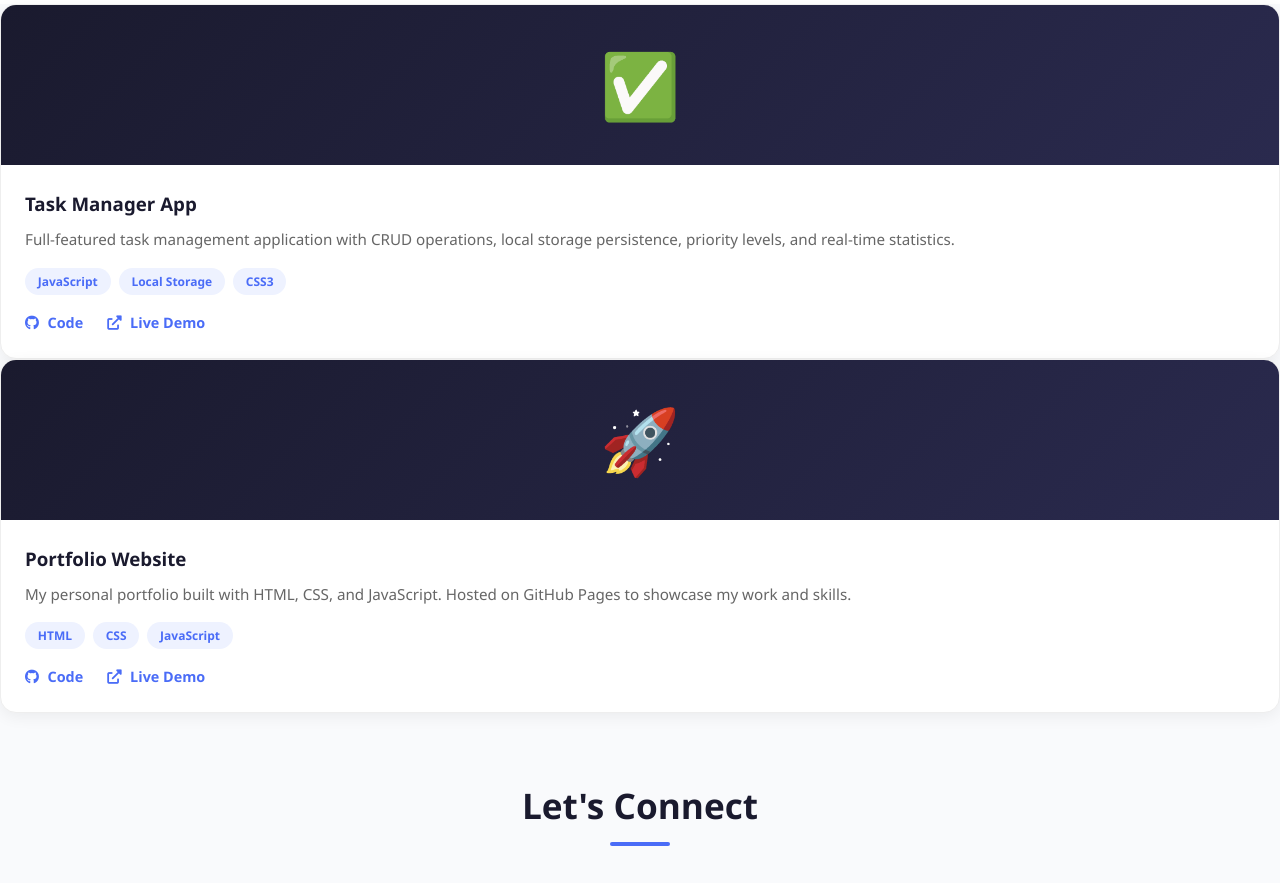
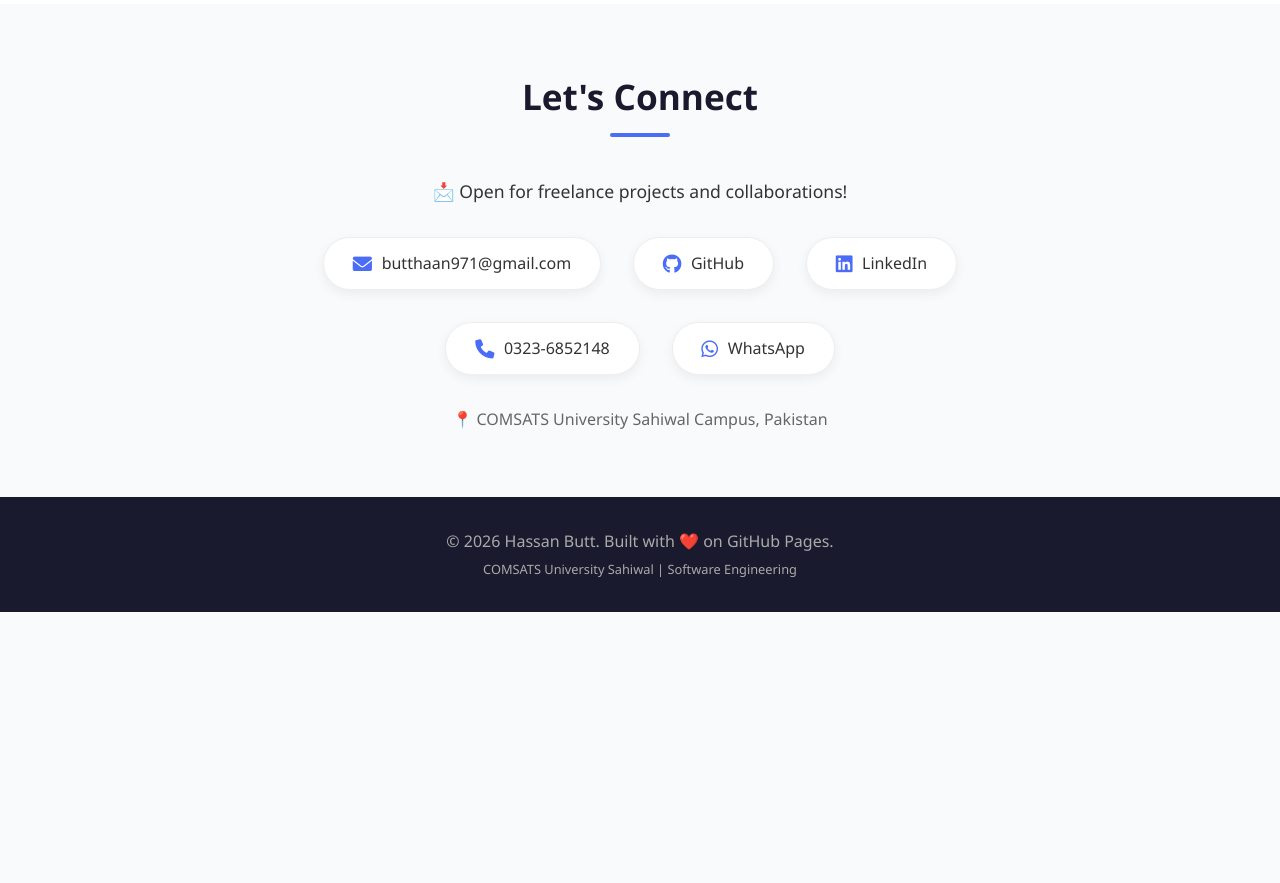
Before and after one commit to Hassanbutt67/Hassanbutt67.github.io, a plain HTML site: page index.html in a window 1280 px wide. Shown: the part 3139-4022 px from the top of the page. After the commit the page ends 3751 px from the top, so only its background shows below. Drawn offline with Linux system fonts and the light colour scheme.

Commit message:
Update index.html

```diff
--- a/index.html
+++ b/index.html
@@ -153,8 +153,7 @@
                         </div>
                     </div>
                 </div>
-
-                <!-- PROJECT 2: Task Manager -->
+        <!-- PROJECT 2: Task Manager -->
                 <div class="project-card">
                     <div class="project-thumbnail">✅</div>
                     <div class="project-info">
@@ -185,44 +184,6 @@
                         </div>
                         <div class="project-links">
                             <a href="https://github.com/Hassanbutt67/Hassanbutt67.github.io" target="_blank"><i class="fab fa-github"></i> Code</a>
-                            <a href="https://Hassanbutt67.github.io" target="_blank"><i class="fas fa-external-link-alt"></i> Live Demo</a>
-                        </div>
-                    </div>
-                </div>
-
-            </div>
-        </div>
-    </section>                <!-- PROJECT 2: Task Manager (REAL) -->
-                <div class="project-card">
-                    <div class="project-thumbnail">✅</div>
-                    <div class="project-info">
-                        <h3>Task Manager App</h3>
-                        <p>Full-featured task management application with CRUD operations, local storage persistence, priority levels, and real-time statistics.</p>
-                        <div class="project-tags">
-                            <span>JavaScript</span>
-                            <span>Local Storage</span>
-                            <span>CSS3</span>
-                        </div>
-                        <div class="project-links">
-                            <a href="https://github.com/Hassanbutt67/task-manager" target="_blank"><i class="fab fa-github"></i> Code</a>
-                            <a href="https://Hassanbutt67.github.io/task-manager" target="_blank"><i class="fas fa-external-link-alt"></i> Live Demo</a>
-                        </div>
-                    </div>
-                </div>
-
-                <!-- PROJECT 3: Portfolio Website (REAL) -->
-                <div class="project-card">
-                    <div class="project-thumbnail">🚀</div>
-                    <div class="project-info">
-                        <h3>Portfolio Website</h3>
-                        <p>My personal portfolio built with HTML, CSS, and JavaScript. Hosted on GitHub Pages to showcase my work and skills.</p>
-                        <div class="project-tags">
-                            <span>HTML</span>
-                            <span>CSS</span>
-                            <span>JavaScript</span>
-                        </div>
-                        <div class="project-links">
-                            <a href="https://github.com/Hassanbutt67/portfolio" target="_blank"><i class="fab fa-github"></i> Code</a>
                             <a href="https://Hassanbutt67.github.io" target="_blank"><i class="fas fa-external-link-alt"></i> Live Demo</a>
                         </div>
                     </div>
```
